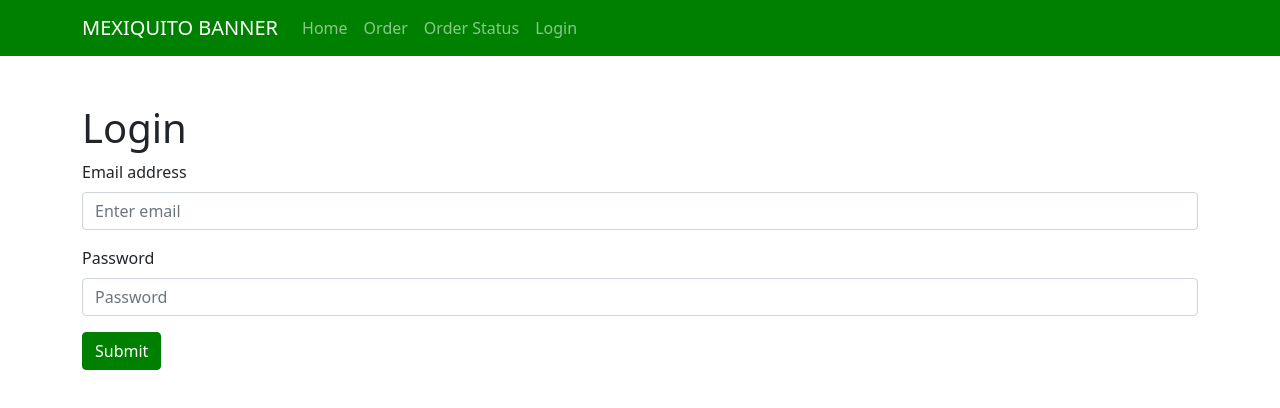
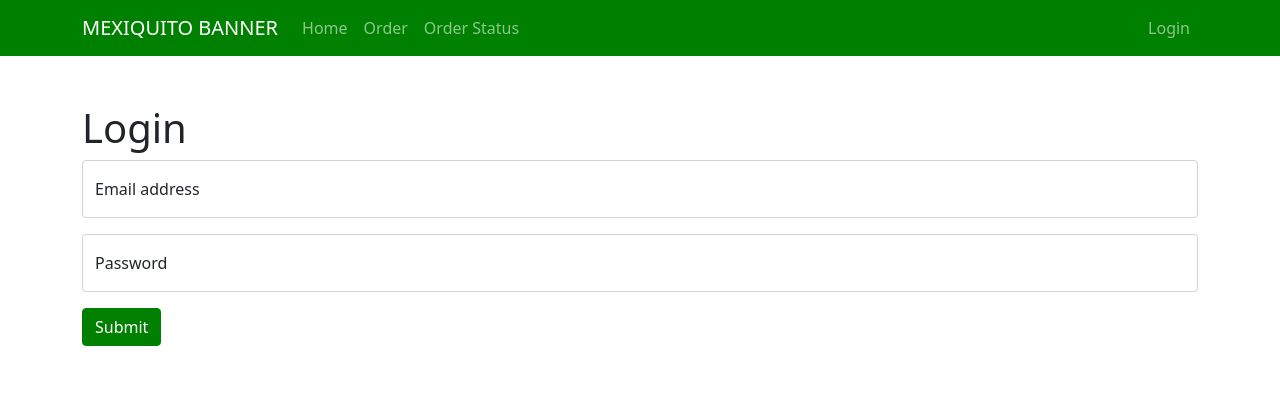
Before and after one commit to korayleigh/t3a2-b-frontend, a React (Create React App) app: page /login in a window 1280 px wide. Shown: the top 408 px of the page. Built offline with nearby package versions, Linux system fonts and the light colour scheme.

Commit message:
feature login form complete

```diff
--- a/package.json
+++ b/package.json
@@ -6,6 +6,7 @@
     "@testing-library/jest-dom": "^5.16.1",
     "@testing-library/react": "^12.1.2",
     "@testing-library/user-event": "^13.5.0",
+    "axios": "^0.25.0",
     "bootstrap": "^5.1.3",
     "react": "^17.0.2",
     "react-bootstrap": "^2.1.2",
--- a/src/App.jsx
+++ b/src/App.jsx
@@ -6,11 +6,22 @@ import OrderStatus from './OrderStatus';
 import Login from './Login';
 import Default from './Default';
 import { Route, Routes} from "react-router-dom";
+import { useReducer } from 'react';
+import { GlobalContext } from './utils/globalContext';
+import globalReducer from './utils/globalReducer';
 
 function App() {
 
+  const initialState = {
+		menuCategories: [],
+		loggedInUser: sessionStorage.getItem('email') || null,
+		auth: {jwt: sessionStorage.getItem('jwt') || null}
+	}
+	const [store, dispatch] = useReducer(globalReducer,initialState)
+
   return (
     <div>
+      <GlobalContext.Provider value={{store,dispatch}}>
         <Routes>
           <Route path="/" element={<Header />}>
             <Route index element={<Home />} />
@@ -20,6 +31,7 @@ function App() {
             <Route path="*" element={<Default />} />
           </Route>
         </Routes>
+      </GlobalContext.Provider>
     </div>
   );
 }
--- a/src/Header.jsx
+++ b/src/Header.jsx
@@ -1,20 +1,60 @@
 import { Container, Navbar, Nav } from "react-bootstrap";
 import { Link, Outlet } from "react-router-dom";
+import { useGlobalContext } from "./utils/globalContext";
+import { signOut } from './services/authServices'
+import { useNavigate } from 'react-router-dom'
 
-const Header = ()=> {
+const Header = () => {
+
+    const {store} = useGlobalContext()
+    const {loggedInUser} = store
+	const {dispatch} = useGlobalContext()
+    const navigate = useNavigate()
+
+    const handleLogout = () => {
+
+        signOut()
+        .then(({responseStatus, message}) => {
+            sessionStorage.clear()
+            dispatch({
+            type: 'setUser',
+            data: null
+            })
+            dispatch({
+              type: 'setToken',
+              data: null
+            })
+            navigate('/')
+        })
+        .catch(error => {
+            console.error(error)
+
+        })
+
+    }
+
     return (
         <>
-            <Navbar bg="primary" variant="dark" expand="lg">
+            <Navbar bg="primary" variant="dark" expand="lg" collapseOnSelect>
                 <Container>
                     <Navbar.Brand href="#home">MEXIQUITO BANNER</Navbar.Brand>
                     <Navbar.Toggle aria-controls="basic-navbar-nav" />
-                    <Navbar.Collapse id="basic-navbar-nav">
-                    <Nav className="me-auto">
-                        <Nav.Link as={Link} to="/">Home</Nav.Link>
-                        <Nav.Link as={Link} to="/order">Order</Nav.Link>
-                        <Nav.Link as={Link} to="/orderstatus">Order Status</Nav.Link>
-                        <Nav.Link as={Link} to="/login">Login</Nav.Link>
-                    </Nav>
+                    <Navbar.Collapse id="basic-navbar-nav" className="justify-content-end">
+                        <Nav className="me-auto">
+
+                            <Nav.Link as={Link} to="/" href="/">Home</Nav.Link>
+                            <Nav.Link as={Link} to="/order" href="/order">Order</Nav.Link>
+                            <Nav.Link as={Link} to="/orderstatus" href="/orderstatus">Order Status</Nav.Link>
+                        </Nav>
+                        <Nav>
+                        { loggedInUser
+                            ? <>
+                                <Navbar.Text>{loggedInUser}</Navbar.Text>
+                                <Nav.Link as={Link} to="/logout" href="/logout" onClick={handleLogout}>Logout</Nav.Link>
+                            </>
+                            : <Nav.Link as={Link} to="/login" href="/login">Login</Nav.Link>
+                        }
+                        </Nav>
                     </Navbar.Collapse>
                 </Container>
                 </Navbar>
--- a/src/components/LoginForm.jsx
+++ b/src/components/LoginForm.jsx
@@ -1,33 +1,87 @@
-import {Form, Button} from 'react-bootstrap'
+import {Form, Button, FloatingLabel, Alert} from 'react-bootstrap'
 import {useState} from 'react'
+import {signIn} from '../services/authServices'
+import {useGlobalContext} from '../utils/globalContext'
+import { useNavigate } from 'react-router-dom'
 
 const LoginForm = () => {
 
-  const [ email, setEmail ] = useState("")
-  const [ password, setPassword ] = useState("")
+	const initialFormState = {
+		email: '',
+		password: '',
+    validated: false,
+    valid: false
+	}
 
-  const handleEmailChange = (event) => {
-    setEmail(event.target.value)
+	const [formState, setFormState] = useState(initialFormState)
+	const {dispatch} = useGlobalContext()
+  const navigate = useNavigate()
+
+	const handleChange = (event) => {
+		setFormState({
+			...formState,
+      validated: false,
+			[event.target.name]: event.target.value
+		})
+	}
+
+  const handleSubmit = (event) => {
+    event.preventDefault()
+    setFormState({
+      ...formState,
+      validated: false
+    })
+    signIn(formState)
+    .then(({responseStatus, email, jwt }) => {
+      sessionStorage.setItem('jwt', jwt)
+      sessionStorage.setItem('email', email)
+      dispatch({
+        type: 'setUser',
+        data: email
+      })
+      dispatch({
+        type: 'setToken',
+        data: jwt
+      })
+      setFormState({
+        ...formState,
+        validated: true,
+        valid: true
+      })
+      navigate('/orders')
+    })
+    .catch(error => {
+      if (error.response.status === 401) {
+        console.log("Unauthorised")
+        setFormState({
+          ...formState,
+          validated: true,
+          valid: false
+        })
+      }
+    })
+
   }
 
-  const handlePasswordChange = (event) => {
-    setPassword(event.target.value)
-  }
 
   return (
-    <Form>
+    <Form onSubmit={handleSubmit} noValidate >
       <Form.Group className="mb-3" controlId="formBasicEmail">
-          <Form.Label>Email address</Form.Label>
-          <Form.Control type="email" placeholder="Enter email" name="email" onChange={handleEmailChange} value={email} />
+        <FloatingLabel controlId='floatinginput' label="Email address" className='mb-3'>
+          <Form.Control type="email" placeholder="Enter email" name="email" onChange={handleChange} value={formState.email} isInvalid={formState.validated && !formState.valid} isValid={formState.validated && formState.valid} />
+        </FloatingLabel>
       </Form.Group>
 
       <Form.Group className="mb-3" controlId="formBasicPassword">
-          <Form.Label>Password</Form.Label>
-          <Form.Control type="password" placeholder="Password" name="password" onChange={handlePasswordChange}  value={password} />
+        <FloatingLabel controlId='floadingPassword' label="Password" className='mb-3'>
+          <Form.Control type="password" placeholder="Password" name="password" onChange={handleChange}  value={formState.password} isInvalid={formState.validated && !formState.valid}isValid={formState.validated && formState.valid}  />
+        </FloatingLabel>
       </Form.Group>
-      <Button variant="primary" type="submit">
-          Submit
-      </Button>
+
+      <Form.Group className="mb-3" controlId="formButton">
+        <Button variant="primary" type="submit">Submit</Button>
+      </Form.Group>
+      { (formState.validated && !formState.valid) && <Alert variant='danger'>Incorrect email or password</Alert> }
     </Form>
   )
 }
--- /dev/null
+++ b/src/config/api.js
@@ -0,0 +1,15 @@
+import axios from 'axios';
+
+const mexiquitoApi = axios.create({
+  baseURL: 'http://localhost:3000'
+})
+
+mexiquitoApi.interceptors.request.use((request) => {
+  const jwt = sessionStorage.getItem('jwt')
+  if (jwt) {
+    request.headers["Authorization"] = jwt
+  }
+  return request
+})
+
+export default mexiquitoApi
--- a/src/custom_bootstrap.scss
+++ b/src/custom_bootstrap.scss
@@ -1,6 +1,8 @@
-$theme-colors: (
-    "primary": green,
-    "dark" : black
-);
+// $theme-colors: (
+//     "primary": green
+//     // "dark" : black
+//     );
+
+$primary: green;
 
 @import "~bootstrap/scss/bootstrap";
--- /dev/null
+++ b/src/services/authServices.js
@@ -0,0 +1,27 @@
+import mexiquitoApi from "../config/api"
+
+export async function signIn({email, password}) {
+
+  const response = await mexiquitoApi.post('/users/sign_in', {
+    "user": {
+      "email": email,
+      "password": password
+    }
+  })
+
+  return {
+    responseStatus: response.status,
+    email: response.data.email,
+    jwt: response.headers.authorization
+  }
+}
+
+export async function signOut() {
+
+  const response = await mexiquitoApi.delete('/users/sign_out', {})
+
+  return {
+    responseStatus: response.status,
+    message: response.data.message
+  }
+}
--- /dev/null
+++ b/src/utils/globalContext.js
@@ -0,0 +1,5 @@
+import {createContext, useContext} from 'react'
+
+export const GlobalContext = createContext()
+
+export const useGlobalContext = () => useContext(GlobalContext)
--- /dev/null
+++ b/src/utils/globalReducer.js
@@ -0,0 +1,66 @@
+export default function globalReducer (state, action) {
+	switch(action.type) {
+		// case 'setJokes':{
+		// 	return {
+		// 		...state,
+		// 		jokes: action.data
+		// 	}
+		// }
+		// case 'addJoke': {
+		// 	return {
+		// 		...state,
+		// 		jokes: [action.data, ...state.jokes]
+		// 	}
+		// }
+		// case 'deleteJoke': {
+		// 	const updatedJokes = state.jokes.filter((joke) => {
+		// 		return joke.id !== parseInt(action.data)
+		// 	})
+		// 	return {
+		// 		...state,
+		// 		jokes: updatedJokes
+		// 	}
+		// }
+		// case 'updateJoke': {
+		// 	const joke = state.jokes.find((joke) => {
+		// 		return joke.id === parseInt(action.data.id)
+		// 	})
+		// 	const theRest = state.jokes.filter((joke) => joke.id !== parseInt(action.data.id))
+		// 	// const updatedJoke = Object.assign(joke, action.data)
+		// 	const updatedJoke = {
+		// 		...joke,
+		// 		...action.data.joke
+		// 	}
+		// 	console.log("updatedJoke",updatedJoke)
+		// 	return {
+		// 		...state,
+		// 		jokes: [updatedJoke, ...theRest]
+		// 	}
+
+		// }
+		case 'setUser': {
+			return {
+				...state,
+				loggedInUser: action.data
+			}
+		}
+		case 'setToken': {
+			return {
+				...state,
+				auth: {
+					...state.auth,
+					jwt: action.data
+				}
+			}
+		}
+		// case 'setCategories': {
+		// 	console.log("dispatch:setCategories", action.data)
+		// 	return {
+		// 		...state,
+		// 		categories: action.data
+		// 	}
+		// }
+
+		default: return state
+	}
+}
```
Also changed, not shown: 1 other file (tests, documents, lock files or other folders). Lines whose indentation alone changed are shown as unchanged.
